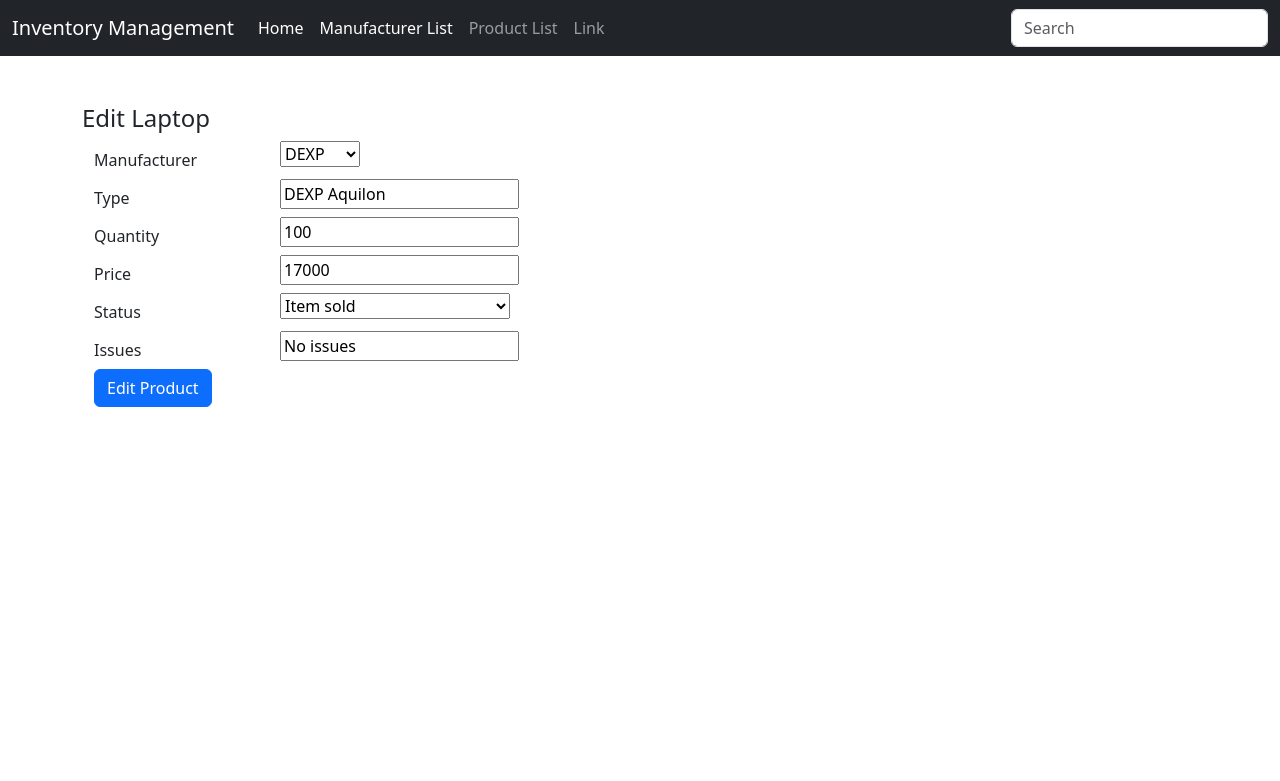
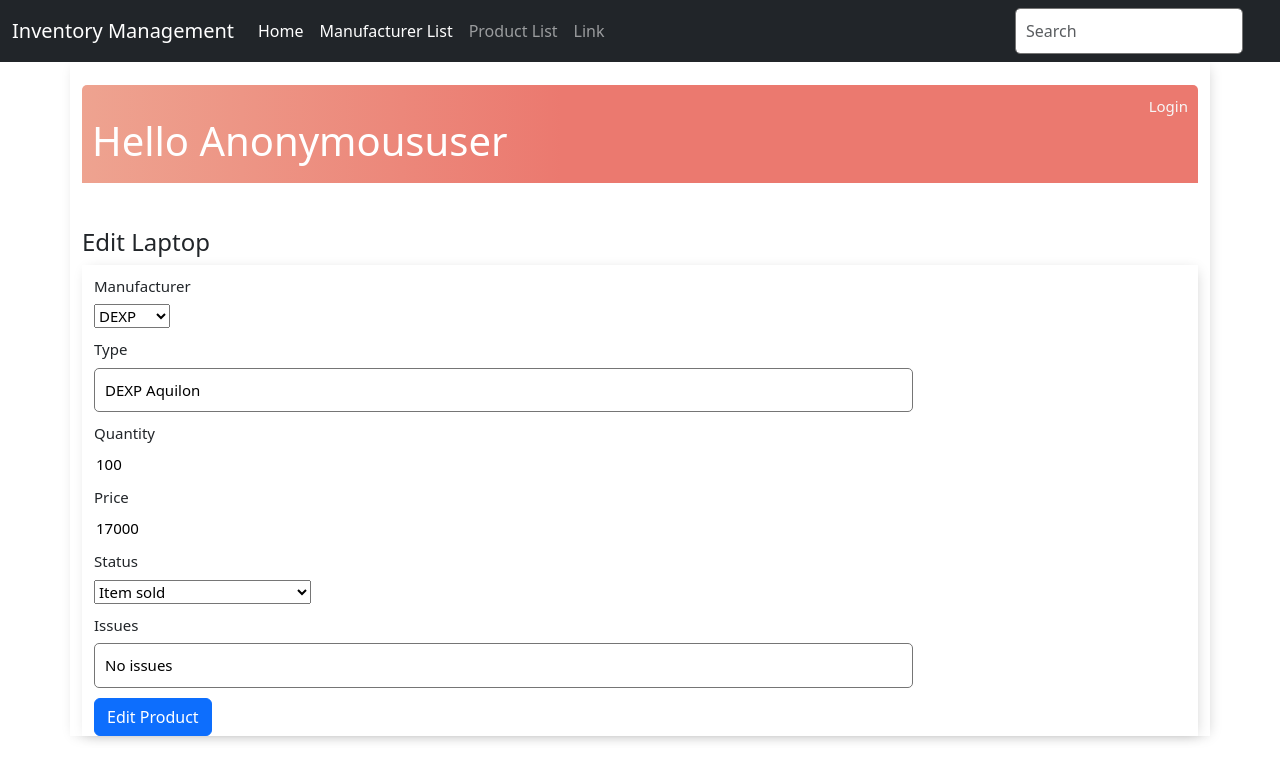
Before and after one commit to SergeG28071988/kos02342, a Django app: page /edit_laptop/4/ in a window 1280 px wide. Shown: the top 781 px of the page. Run offline with Django 5.2, Linux system fonts and the light colour scheme; data comes from the database, SQL or seed files in the repository; both versions use the stored data as it was after the commit; some libraries are stand-ins or nearby versions.

Commit message:
Проект готов!

```diff
--- a/IMS/IMS/settings.py
+++ b/IMS/IMS/settings.py
@@ -115,6 +115,8 @@ USE_I18N = True
 
 USE_TZ = True
 
+LOGIN_REDIRECT_URL = '/'
+LOGIN_URL = 'login'
 
 # Static files (CSS, JavaScript, Images)
 # https://docs.djangoproject.com/en/5.0/howto/static-files/
--- a/IMS/base/static/css/style.css
+++ b/IMS/base/static/css/style.css
@@ -0,0 +1,116 @@
+body {
+    background: #FAFAFA;
+    font-family: 'Nunito Sans', sans-serif;
+}
+
+
+.container {
+    max-width: 550px;
+    font-size: 15px;
+    margin: auto;
+    background: #ffff;
+    -webkit-box-shadow: 2px 2px 13px -4px rgba(0, 0, 0, 0.21);
+    box-shadow: 2px 2px 13px -4px rgba(0, 0, 0, 0.21);
+}
+
+input {
+    outline: none;
+    border: none;
+}
+
+.header-bar {
+    display: flex;
+    justify-content: space-between;
+    color: #fff;
+    padding: 10px;
+    border-radius: 5px 5px 0 0;
+    background: linear-gradient(90deg, #EEA390 0%, #EB796F 43%, #EB796F 100%);
+}
+
+.header-bar a {
+    color: rgb(247, 247, 247);
+    text-decoration: none;
+}
+
+
+
+/*Handle Classes*/
+
+.handle {
+    display: inline-block;
+    padding: 20px 16px;
+    cursor: grab;
+    user-select: none;
+}
+
+.handle:after,
+.handle:before {
+    display: block;
+    content: "";
+}
+
+.handle:active,
+.handle:active:before,
+.handle:active:after {
+    cursor: grabbing;
+}
+
+.dropArea {
+    background-color: #f1f2f6;
+    color: black;
+    border: #ced6e0 1px solid;
+}
+
+@media screen and (max-width:320px) {
+    #search-add-wrapper {
+        padding: 10px;
+    }
+}
+
+input[type=text],
+input[type=password],
+textarea {
+    border: 1px solid #757575;
+    border-radius: 5px;
+    padding: 10px;
+    width: 90%;
+}
+
+label {
+    padding-top: 10px !important;
+    display: block;
+}
+
+::placeholder {
+    font-weight: 300;
+    opacity: 0.5;
+}
+
+.button {
+    border: 1px solid #757575;
+    background-color: #FFF;
+    color: #EB796F;
+    padding: 10px;
+    font-size: 14px;
+    border-radius: 5px;
+    cursor: pointer;
+    text-decoration: none;
+}
+
+.card-body {
+    padding: 20px;
+}
+
+.resized-image {
+    width: 450px;
+    height: auto;
+  }
+
+  .form-group {
+    display: block;
+    margin-bottom: 10px;
+}
+
+.button-container {
+    margin-top: 10px;
+}
--- a/IMS/base/templates/base.html
+++ b/IMS/base/templates/base.html
@@ -18,7 +18,7 @@
           <div class="collapse navbar-collapse" id="navbarsExample02">
             <ul class="navbar-nav me-auto">
               <li class="nav-item">
-                <a class="nav-link active" aria-current="page" href="#">Home</a>
+                <a class="nav-link active" aria-current="page" href="{% url 'index' %}">Home</a>
               </li>
               <li class="nav-item">
                 <a class="nav-link active" aria-current="page" href="{% url 'manufacturer_list' %}">Manufacturer List</a>
--- a/IMS/base/templates/edit_item.html
+++ b/IMS/base/templates/edit_item.html
@@ -4,8 +4,22 @@
 Редактирование товара
 {% endblock  %}
 
+{% block content %}
 
-{% block content %}
+<br>
+
+<div class="header-bar">
+    <div>
+        <br>
+        <h1>Hello {{ request.user|title }}</h1>
+    </div>
+    {% if request.user.is_authenticated %}
+    <a href="{% url 'logout' %}">Logout</a>
+    {% else %}
+    <a href="{% url 'login' %}">Login</a>
+    {% endif %}
+</div>
+
 <br><br>
 <h4> {{ header }}</h4>
 <div class="container">
@@ -13,7 +27,7 @@
         {% csrf_token %}
 
         {%  for field in form  %}
-        <div class="form group row">
+        <div class="form group">
             <label for="id_{{ field.name }}" class="col-2 col-form-label">{{ field.label }}</label>
             <div class="col-10">
                 {{ field }}
@@ -21,8 +35,9 @@
         </div>
         {%  endfor %}
 
-        <button type="submit" class="btn btn-primary" name="button">Edit Product</button>
-
+        <div class="button-container">
+            <button type="submit" class="btn btn-primary" name="button">Edit Product</button>
+        </div>
     </form>
 </div>
 {% endblock content %}
--- a/IMS/base/urls.py
+++ b/IMS/base/urls.py
@@ -1,7 +1,17 @@
 from django.urls import path
 from .import views
+from .views import CustomLoginView, RegisterPage
+from .views import logout_view
 
 urlpatterns = [
+
+    path('login/', CustomLoginView.as_view(), name='login'),
+    path('logout/', logout_view, name='logout'),
+    path('register/', RegisterPage.as_view(), name='register'),
+
+    # Маршруты
+    path('', views.index, name='index'), # общий маршрут
+
     path('manufacturer_list/', views.manufacturer_list, name='manufacturer_list'),
     path('display_manufacturers/', views.display_manufacturers, name='display_manufacturers'),
     path('add_manufacturer/', views.add_manufacturer, name='add_manufacturer'),
--- a/IMS/base/views.py
+++ b/IMS/base/views.py
@@ -1,8 +1,53 @@
 from django.shortcuts import render, redirect, get_object_or_404
 from .models import *
 from .forms import *
+from django.contrib.auth.views import LoginView
+from django.contrib.auth.forms import UserCreationForm
+from django.contrib.auth import login
+from django.contrib.auth import logout
+from django.urls import reverse_lazy
+from django.views.generic.edit import  FormView
+# Create your views here.
 
-# Create your views here.
+
+class CustomLoginView(LoginView):
+    template_name = 'login.html'
+    fields = '__all__'
+    redirect_authenticated_user = True
+
+    def get_success_url(self):
+        return reverse_lazy('index')
+
+
+class RegisterPage(FormView):
+    template_name = 'register.html'
+    form_class = UserCreationForm
+    redirect_authenticated_user = True
+    success_url = reverse_lazy('index')
+
+    def form_valid(self, form):
+        user = form.save()
+        if user is not None:
+            login(self.request, user)
+        return super(RegisterPage, self).form_valid(form)
+
+    def get(self, *args, **kwargs):
+        if self.request.user.is_authenticated:
+            return redirect('index')
+        return super(RegisterPage, self).get(*args, **kwargs)
+
+
+def logout_view(request):
+    logout(request)
+    return redirect('index')
+
+
+def index(request):
+     context = {
+         'title': 'Главная страница сайта'
+         }
+     return render(request, 'index.html', context)
+
 
 def manufacturer_list(request):
     return render(request, 'manufacturer_list.html')
```
Also changed, not shown: IMS/base/templates/add_manufacturer.html (+17 -3 lines), IMS/base/templates/add_new.html (+17 -3 lines), IMS/base/templates/desktop_detail.html (+12 -0 lines), IMS/base/templates/index.html (added, +30 -0 lines), IMS/base/templates/laptop_detail.html (+12 -0 lines), IMS/base/templates/login.html (added, +23 -0 lines), IMS/base/templates/manufacturer_detail.html (+11 -0 lines), IMS/base/templates/manufacturer_list.html (+12 -0 lines), IMS/base/templates/mobile_detail.html (+12 -0 lines), IMS/base/templates/product_list.html (+12 -0 lines), IMS/base/templates/register.html (added, +26 -0 lines), IMS/db.sqlite3.
